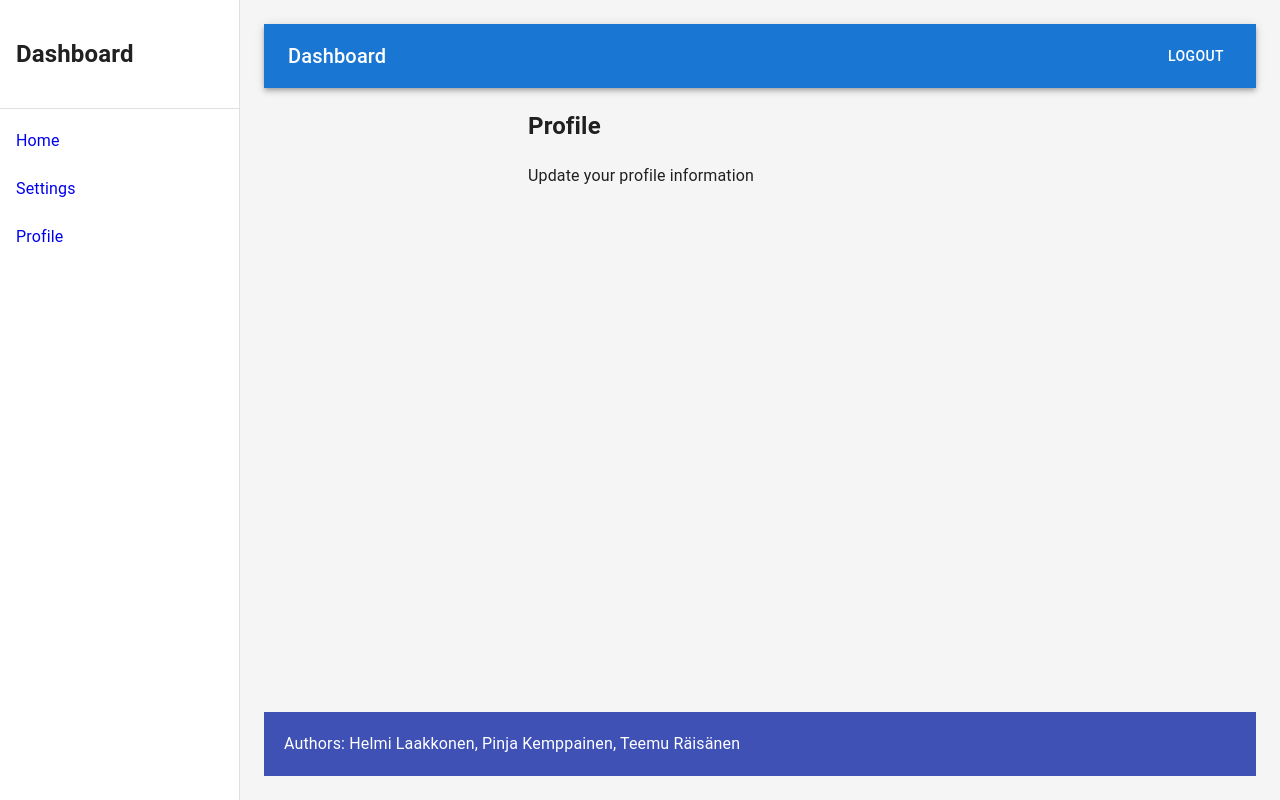
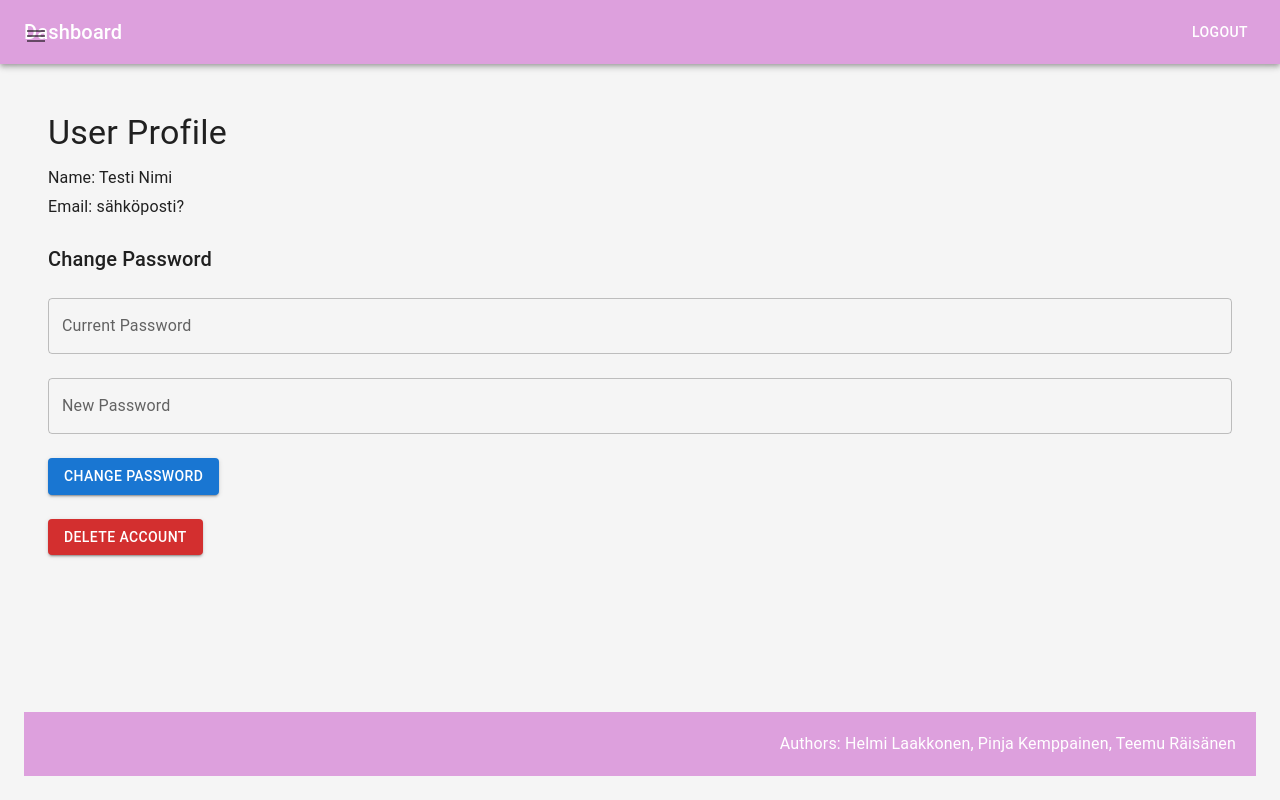
Before and after one commit to HelmiLaakkonen/project-management-app, a React (Create React App) app: page /profile in a window 1280 px wide. Built offline with nearby package versions, Linux system fonts and the light colour scheme.

Commit message:
Sidebar & Navbar, Profile view on frontend

```diff
--- a/package.json
+++ b/package.json
@@ -5,7 +5,8 @@
   "dependencies": {
     "@emotion/react": "^11.14.0",
     "@emotion/styled": "^11.14.0",
-    "@mui/material": "^6.4.0",
+    "@mui/icons-material": "^6.4.1",
+    "@mui/material": "^6.4.1",
     "@mui/x-date-pickers": "^7.23.6",
     "cra-template": "1.2.0",
     "dayjs": "^1.11.13",
@@ -13,6 +14,7 @@
     "expressjs": "^1.0.1",
     "mysql": "^2.18.1",
     "mysql2": "^3.12.0",
+    "project-management-ap": "file:",
     "react": "^19.0.0",
     "react-dom": "^19.0.0",
     "react-router-dom": "^7.1.1",
--- a/src/components/App.js
+++ b/src/components/App.js
@@ -1,24 +1,25 @@
-import React from 'react';
-import { BrowserRouter as Router } from 'react-router-dom';
+import React, { useState } from 'react';
+import { BrowserRouter as Router, Route, Routes } from 'react-router-dom';
 import { Box } from '@mui/material';
 import Sidebar from './SideBar';
 import NavBar from './NavBar';
 import Dashboard from './Dashboard';
+import Profile from './Profile';
 import Footer from './Footer';
-import Calender from './Calender';
-import Notifications from './Notifications';
-
 
 function App() {
+  const [sidebarOpen, setSidebarOpen] = useState(false);
+
+  const toggleSidebar = () => {
+    setSidebarOpen(!sidebarOpen);
+  };
+
   return (
     <Router>
       <Box sx={{ display: 'flex', flexDirection: 'column', minHeight: '100vh' }}>
-        {/* Sidebar and Main Content */}
+        <NavBar sidebarOpen={sidebarOpen} />
         <Box sx={{ display: 'flex', flex: 1 }}>
-
-          <Sidebar />
-          {          /* <Notifications/>*/
-          }
+          <Sidebar open={sidebarOpen} toggleDrawer={toggleSidebar} />
           <Box
             component="main"
             sx={{
@@ -29,8 +30,10 @@ function App() {
               flexDirection: 'column',
             }}
           >
-            <NavBar />
-            <Dashboard />
+            <Routes>
+              <Route path="/" element={<Dashboard />} />
+              <Route path="/profile" element={<Profile />} />
+            </Routes>
             <Footer />
           </Box>
         </Box>
--- a/src/components/Dashboard.js
+++ b/src/components/Dashboard.js
@@ -1,8 +1,9 @@
 import React from 'react';
 import { Route, Routes } from 'react-router-dom';
 import { Container, Box } from '@mui/material';
-import Sidebar from './SideBar'; // Assuming you have a Sidebar component
+import Sidebar from './SideBar';
 import Calender from './Calender';
+import Profile from './Profile';
 
 function Home() {
   return (
@@ -16,34 +17,20 @@ function Home() {
 function Settings() {
   return (
     <Container>
-      <Box>      <Calender />
+      <Box>
+        <Calender />
       </Box>
-    </Container>
-  );
-}
-
-function Profile() {
-  return (
-    <Container>
-      <h2>Profile</h2>
-      <p>Update your profile information</p>
     </Container>
   );
 }
 
 function Dashboard() {
   return (
-    <Box sx={{ display: 'flex', flexDirection: 'column', flexGrow: 1 }}>
-      {/* Main Content with Sidebar and Routes */}
-      <Box sx={{ display: 'flex', flex: 1 }}>
-        <Sidebar />
-        <Routes>
-          <Route path="/" element={<Home />} />
-          <Route path="/settings" element={<Settings />} />
-          <Route path="/profile" element={<Profile />} />
-        </Routes>
-      </Box>
-    </Box>
+    <Routes>
+      <Route path="/" element={<Home />} />
+      <Route path="/settings" element={<Settings />} />
+      <Route path="/profile" element={<Profile />} />
+    </Routes>
   );
 }
 
--- a/src/components/Footer.js
+++ b/src/components/Footer.js
@@ -8,10 +8,10 @@ function Footer() {
       sx={{
         width: '100%',
         padding: '20px',
-        backgroundColor: '#3f51b5', // Or same as the grey background if needed
+        backgroundColor: '#dda0dd ', // Or same as the grey background if needed
         color: 'white',
         display: 'flex',
-        justifyContent: 'space-between',
+        justifyContent: 'flex-end',
         alignItems: 'center',
         mt: 'auto', // Pushes footer down if content isn't tall enough
       }}
--- a/src/components/NavBar.js
+++ b/src/components/NavBar.js
@@ -1,9 +1,17 @@
 import React from 'react';
 import { AppBar, Toolbar, Typography, Button } from '@mui/material';
 
-function NavBar(){
+function NavBar({ sidebarOpen }) {
   return (
-        <AppBar position="sticky">
+    <AppBar
+      position="sticky"
+      sx={{
+        bgcolor: '#dda0dd',
+        marginLeft: sidebarOpen ? '240px' : '0',
+        width: sidebarOpen ? `calc(100% - 240px)` : '100%',
+        transition: 'margin 0.3s ease, width 0.3s ease',
+      }}
+    >
       <Toolbar>
         <Typography variant="h6" sx={{ flexGrow: 1 }}>
           Dashboard
--- /dev/null
+++ b/src/components/Profile.js
@@ -0,0 +1,106 @@
+import React, { useState } from 'react';
+import { Box, Typography, TextField, Button, Snackbar, IconButton } from '@mui/material';
+import CloseIcon from '@mui/icons-material/Close';
+
+function Profile() {
+  const [name] = useState('Testi Nimi');
+  const [email] = useState('sähköposti?');
+  const [currentPassword, setCurrentPassword] = useState('');
+  const [newPassword, setNewPassword] = useState('');
+  const [snackbarOpen, setSnackbarOpen] = useState(false);
+  const [error, setError] = useState('');
+
+  const handlePasswordChange = () => {
+    if (!currentPassword || !newPassword) {
+      setError('Both fields are required');
+      return;
+    }
+
+    if (currentPassword === newPassword) {
+      setError('New password must be different from the current password');
+      return;
+    }
+
+    // Implement password change logic here
+    console.log('Password changed');
+    setSnackbarOpen(true);
+    setError('');
+  };
+
+  const handleSnackbarClose = () => {
+    setSnackbarOpen(false);
+  };
+
+  const handleDeleteAccount = () => {
+    // Implement delete account logic here
+    console.log('Account deleted');
+  };
+
+  return (
+    <Box sx={{ padding: 3 }}>
+      <Typography variant="h4" gutterBottom>
+        User Profile
+      </Typography>
+      <Typography variant="body1" gutterBottom>
+        Name: {name}
+      </Typography>
+      <Typography variant="body1" gutterBottom>
+        Email: {email}
+      </Typography>
+      <Box sx={{ marginTop: 3 }}>
+        <Typography variant="h6" gutterBottom>
+          Change Password
+        </Typography>
+        <TextField
+          label="Current Password"
+          type="password"
+          fullWidth
+          margin="normal"
+          value={currentPassword}
+          onChange={(e) => setCurrentPassword(e.target.value)}
+          error={!!error && !currentPassword}
+          helperText={!!error && !currentPassword ? error : ''}
+        />
+        <TextField
+          label="New Password"
+          type="password"
+          fullWidth
+          margin="normal"
+          value={newPassword}
+          onChange={(e) => setNewPassword(e.target.value)}
+          error={!!error && (!newPassword || currentPassword === newPassword)}
+          helperText={!!error && (!newPassword || currentPassword === newPassword) ? error : ''}
+        />
+        <Button
+          variant="contained"
+          color="primary"
+          sx={{ marginTop: 2 }}
+          onClick={handlePasswordChange}
+        >
+          Change Password
+        </Button>
+      </Box>
+      <Button
+        variant="contained"
+        color="error"
+        sx={{ marginTop: 3 }}
+        onClick={handleDeleteAccount}
+      >
+        Delete Account
+      </Button>
+      <Snackbar
+        open={snackbarOpen}
+        autoHideDuration={6000}
+        onClose={handleSnackbarClose}
+        message="Your password is successfully changed"
+        action={
+          <IconButton size="small" aria-label="close" color="inherit" onClick={handleSnackbarClose}>
+            <CloseIcon fontSize="small" />
+          </IconButton>
+        }
+      />
+    </Box>
+  );
+}
+
+export default Profile;
--- a/src/components/SideBar.js
+++ b/src/components/SideBar.js
@@ -1,39 +1,60 @@
 import React from 'react';
-import { Drawer, List, ListItem, ListItemText, Divider, Box } from '@mui/material';
+import { Drawer, List, ListItem, ListItemText, Divider, Box, IconButton } from '@mui/material';
 import { Link } from 'react-router-dom';
+import MenuIcon from '@mui/icons-material/Menu';
+import CloseIcon from '@mui/icons-material/Close';
 
 const drawerWidth = 240;
 
-function SideBar() {
+function SideBar({ open, toggleDrawer }) {
   return (
+    <>
+      <IconButton
+        onClick={toggleDrawer}
+        sx={{
+          position: 'absolute',
+          top: 16,
+          left: 16,
+          zIndex: 1300,
+          transition: 'transform 0.3s ease', // Add transition for smooth icon change
+          transform: open ? 'rotate(180deg)' : 'rotate(0deg)', // Rotate icon when open
+        }}
+      >
+        {open ? <CloseIcon /> : <MenuIcon />}
+      </IconButton>
+
       <Drawer
         sx={{
-        width: drawerWidth,
+          width: open ? drawerWidth : 0,
           flexShrink: 0,
           '& .MuiDrawer-paper': {
             width: drawerWidth,
             boxSizing: 'border-box',
+            bgcolor: '#ffe9ec',
+            transition: 'width 0.3s ease', // Add transition for smooth drawer open/close
           },
         }}
-      variant="permanent"
+        variant="persistent"
         anchor="left"
+        open={open}
       >
         <Box sx={{ padding: 2 }}>
           <h2>Dashboard</h2>
         </Box>
         <Divider />
         <List>
-        <ListItem button component={Link} to="/">
+          <ListItem button component={Link} to="/" onClick={toggleDrawer}>
             <ListItemText primary="Home" />
           </ListItem>
-        <ListItem button component={Link} to="/settings">
+          <ListItem button component={Link} to="/settings" onClick={toggleDrawer}>
             <ListItemText primary="Settings" />
           </ListItem>
-        <ListItem button component={Link} to="/profile">
+          <ListItem button component={Link} to="/profile" onClick={toggleDrawer}>
             <ListItemText primary="Profile" />
           </ListItem>
         </List>
       </Drawer>
+    </>
   );
 }
 
```
Also changed, not shown: 1 other file (tests, documents, lock files or other folders). Lines whose indentation alone changed are shown as unchanged.
